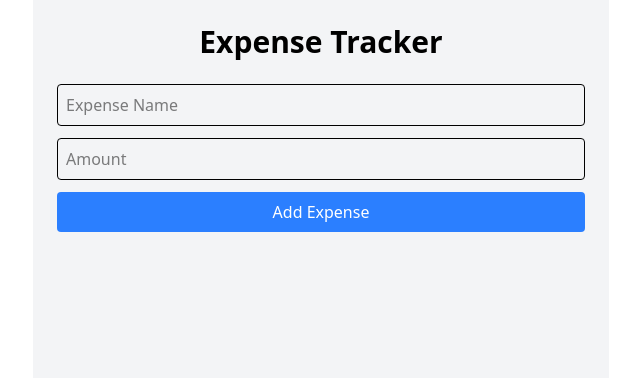
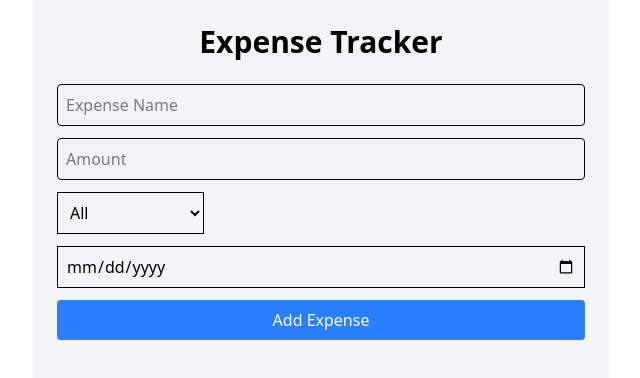
Before and after one commit to IblameNavin/ExpenseTacker-App, a React (Vite) app: page / in a window 1280 px wide. Shown: the top 378 px of the page, without its empty margins (319-959 px from the left). Built offline with nearby package versions, Linux system fonts and the light colour scheme.

Commit message:
Category And Date Select Feature Added

```diff
--- a/src/App.jsx
+++ b/src/App.jsx
@@ -1,16 +1,21 @@
 import { useEffect, useState } from "react";
 import ExpenseForm from "./components/ExpenseForm";
 import ExpenseList from "./components/ExpenseList";
-import { localStorageGetItem, localStorageSetItem } from './components/LocalStorage';
+import { localStorageSetItem, localStorageGetItem } from "./components/LocalStorage"
 
 const App = () => {
 
   const [addName, setAddName] = useState("")
   const [addAmount, setAddAmount] = useState("")
-  const [expenses, setExpenses] = useState(()=> localStorageGetItem())
+  const [expenses, setExpenses] = useState(()=>localStorageGetItem())
   const [editExpId, setEditExpId] = useState(null)
   const [editName, setEditName] = useState("")
   const [editAmount, setEditAmount] = useState("")
+  const [selectCategory, setSelectCategory] = useState("")
+  const [date, setDate] = useState("")
+  const [editCategory, setEditCategory] = useState("")
+  const [editDate, setEditDate] = useState("")
+
 
 
   const handleOnChangeName = (e)=>{
@@ -26,11 +31,15 @@ const App = () => {
     const newExp = {
        id: Date.now(),
       name: addName,
-       amount: addAmount
+       amount: addAmount,
+       category : selectCategory,
+       date : date
   }
   setExpenses((prev)=> [...prev, newExp])
   setAddAmount("")
   setAddName("")
+  setSelectCategory("")
+  setDate("")
 }
 
 const deleteTheExpense = (id)=>{
@@ -71,17 +80,16 @@ const cancelEdit = ()=>{
     return sum + Number(exp.amount)
   }, 0)
 
-  //
-  useEffect(() => {
-    localStorageSetItem(expenses)
-  }, [expenses])
+ useEffect(() => {
+   localStorageSetItem(expenses)
+ }, [expenses])
 
 
   return (
     <div className="max-w-xl mx-auto p-6 bg-gray-100 min-h-screen">
       <h1 className="text-3xl font-bold mb-6 text-center">Expense Tracker</h1>
 
-      <ExpenseForm handleOnChangeName = {handleOnChangeName} handleOnChangeAmount = {handleOnChangeAmount} addName = {addName} addAmount = {addAmount} addExpense = {addExpense} editExpId = {editExpId} expenses = {expenses} editName = {editName} editAmount = {editAmount} setEditName = {setEditName} setEditAmount = {setEditAmount} saveEdit = {saveEdit} totalExpense = {totalExpense} />
+      <ExpenseForm handleOnChangeName = {handleOnChangeName} handleOnChangeAmount = {handleOnChangeAmount} addName = {addName} addAmount = {addAmount} addExpense = {addExpense} editExpId = {editExpId} expenses = {expenses} editName = {editName} editAmount = {editAmount} setEditName = {setEditName} setEditAmount = {setEditAmount} saveEdit = {saveEdit} totalExpense = {totalExpense} selectCategory = {selectCategory} date = {date} setSelectCategory = {setSelectCategory} setDate = {setDate} />
 
       <ExpenseList  expenses = {expenses}  deleteTheExpense = {deleteTheExpense} startEditing = {startEditing} saveEdit = {saveEdit} editExpId = {editExpId} cancelEdit = {cancelEdit}/>
     </div>
--- a/src/components/ExpenseForm.jsx
+++ b/src/components/ExpenseForm.jsx
@@ -1,6 +1,6 @@
 import React from "react";
 
-const ExpenseForm = ({handleOnChangeName, handleOnChangeAmount, addName, addAmount, addExpense, editExpId, editName , editAmount, setEditName, setEditAmount, totalExpense,expenses }) => {
+const ExpenseForm = ({handleOnChangeName, handleOnChangeAmount, addName, addAmount, addExpense, editExpId, editName , editAmount, setEditName, setEditAmount, totalExpense,expenses, selectCategory, date, setSelectCategory, setDate }) => {
 
  const handleSubmit = (e)=>{
   e.preventDefault()
@@ -10,6 +10,7 @@ const ExpenseForm = ({handleOnChangeName, handleOnChangeAmount, addName, addAmou
     <form className="flex flex-col gap-3 mb-6" onSubmit={handleSubmit}>
     {editExpId != null ?
 
+  //  LOGIC FOR ADDING AND EDITING INPUTS
     <>
       <input
         type="text" value={editName}
@@ -36,6 +37,26 @@ const ExpenseForm = ({handleOnChangeName, handleOnChangeAmount, addName, addAmou
         />
         </>
     }
+
+
+     {/* UI FOR SELECTING CATEGORY */}
+     <div className="">
+      <select name="" id="" className="border p-2" value={selectCategory} onChange={(e)=>setSelectCategory(e.target.value)}>
+        <option value="">All</option>
+        <option value="Food">Food</option>
+        <option value="Entertainment">Entertainment</option>
+        <option value="Travelling">Travelling</option>
+        <option value="Clothes">Clothes</option>
+        <option value="Furniture">Furniture</option>
+        <option value="Skincare">Skincare</option>
+      </select>
+     </div>
+
+        {/* INPUT FOR SHOWING DATE */}
+     <input type="date" className="border p-2" value={date} onChange={(e)=>setDate(e.target.value)}/>
+
+
+         {/* UI FOR TOTAL EXPENSE  */}
           {expenses.length > 0 &&
         <span className="text-right text-md">Total Expense : ${totalExpense}</span>
           }
--- a/src/components/ExpenseItem.jsx
+++ b/src/components/ExpenseItem.jsx
@@ -4,9 +4,11 @@ const ExpenseItem = ({expense, deleteTheExpense, startEditing, saveEdit, editExp
   return (
     <div className="flex justify-between items-center border p-3 rounded shadow-sm bg-gray-50">
       <span>{expense.name}</span>
+      <span>{expense.category}</span>
 
       <div className="flex items-center gap-2">
         <span className="font-semibold">${expense.amount}</span>
+        <span className="font-semibold">{expense.date}</span>
 
 
 
--- a/src/components/LocalStorage.jsx
+++ b/src/components/LocalStorage.jsx
@@ -1,12 +1,12 @@
-const expenseTracker = "ReactExpenseTracker"
+const expenseTracker = "ExpenseTrackerApp"
+
 
 export const localStorageSetItem = (expenses)=>{
-   return  localStorage.setItem(expenseTracker, JSON.stringify(expenses))
+        localStorage.setItem(expenseTracker, JSON.stringify(expenses))
 }
 
-export const localStorageGetItem = ()=>{
-
-        const data = localStorage.getItem(expenseTracker)
-        if(!data) return []
-        return JSON.parse(data)
+export const localStorageGetItem = () =>{
+ const data = localStorage.getItem(expenseTracker)
+ if(!data) return []
+ return JSON.parse(data)
 }
```
Also changed, not shown: Features.txt.
